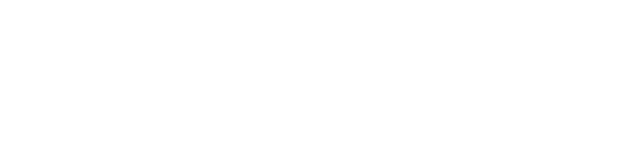
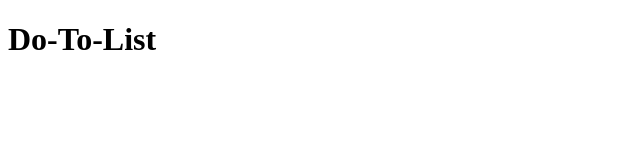
Before and after one commit to Ch-Lokesh-21/To-Do-List, a plain HTML site: page index.html in a window 1280 px wide. Shown: the whole page, without its empty margins (0-640 px from the left). Drawn offline with Linux system fonts and the light colour scheme.

Commit message:
Update index.html

```diff
--- a/index.html
+++ b/index.html
@@ -7,6 +7,7 @@
     <link rel="stylesheet" href="style.css">
 </head>
 <body>
+    <h1>Do-To-List</h1>
     <script src="/script.js"></script>
 </body>
 </html>
```
